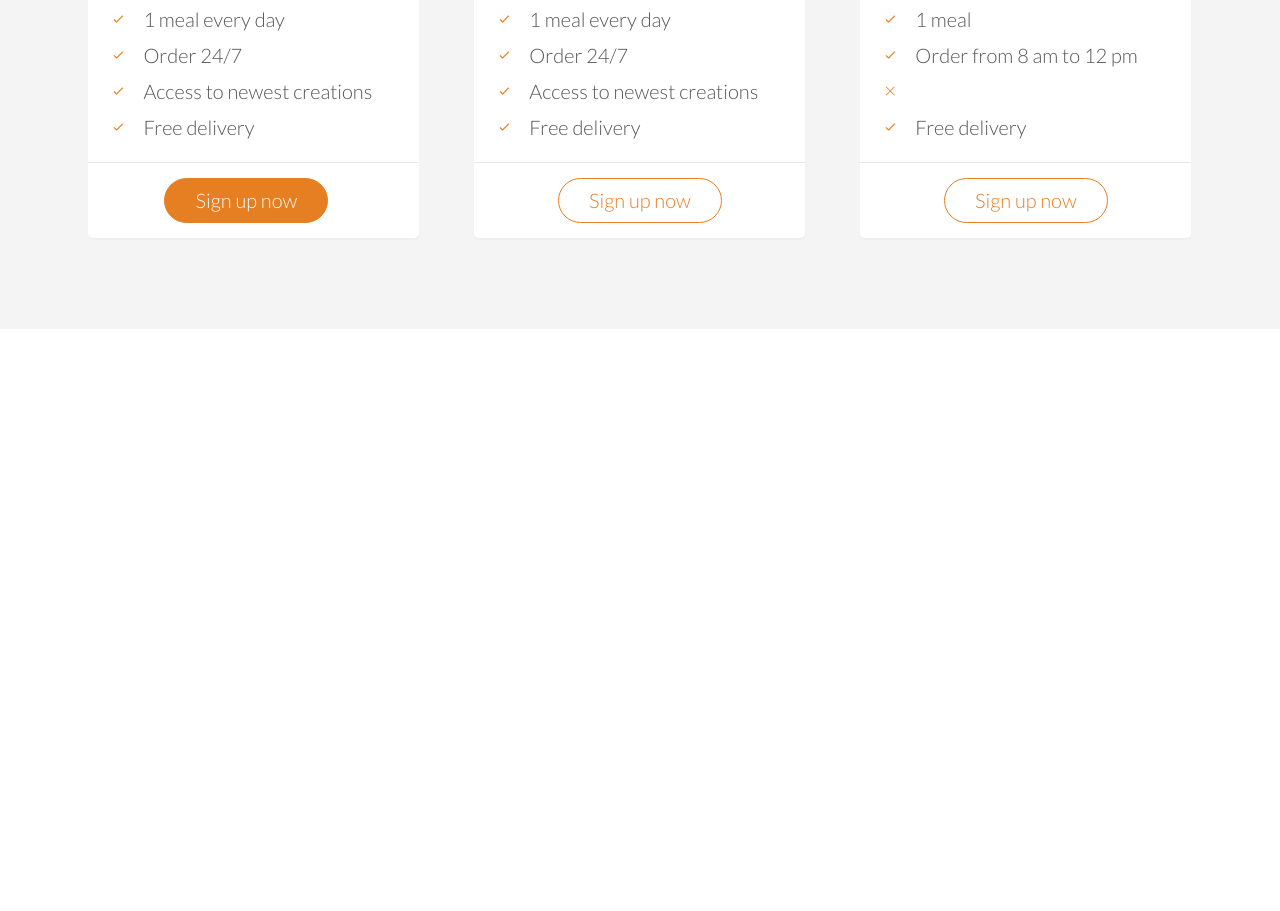
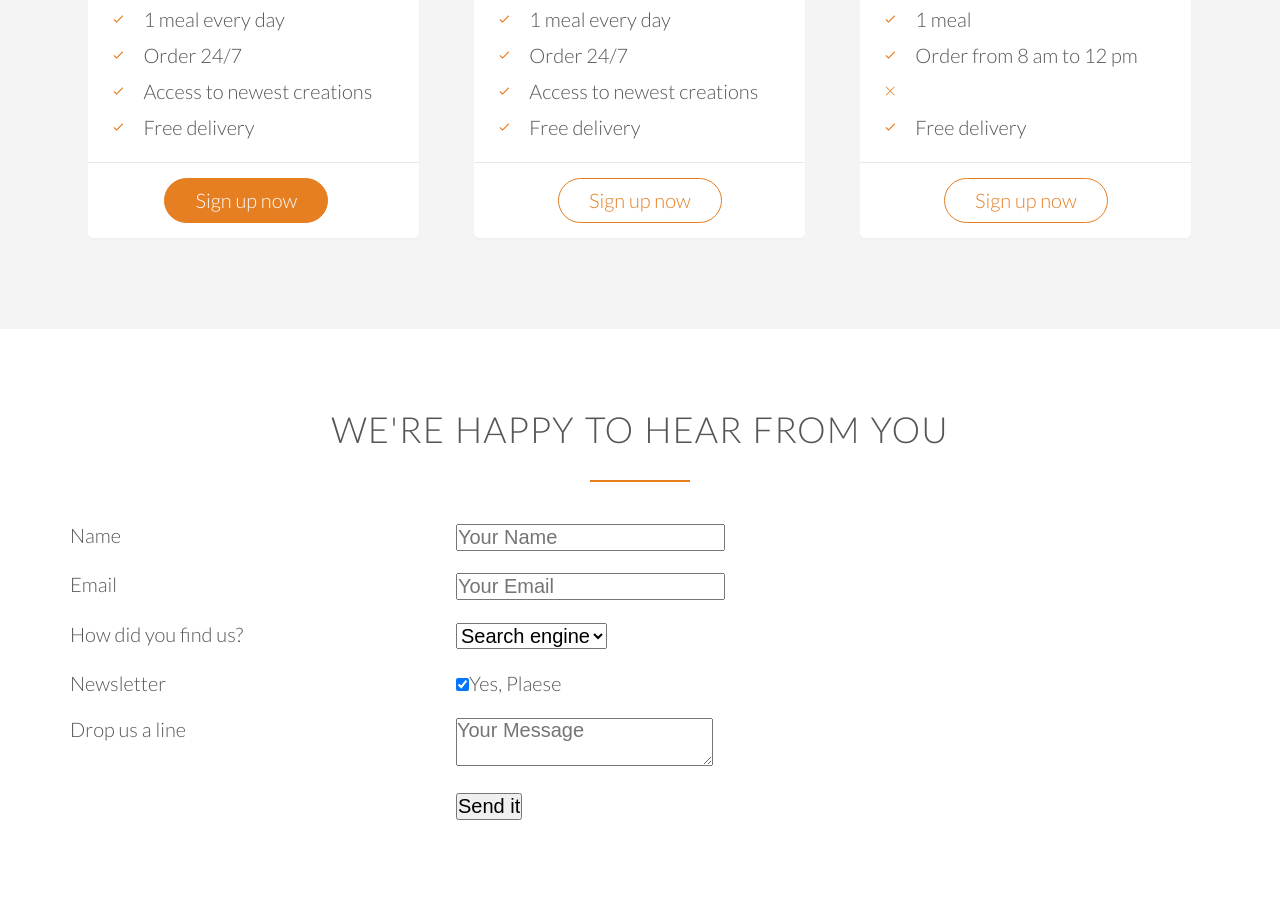
Before and after one commit to fredchen90/Modern-WebSample, a plain HTML site: page index.html in a window 1280 px wide. Shown: the part 4303-5214 px from the top of the page. Before the commit the page ends 4632 px from the top, so only its background shows below. Drawn offline with Linux system fonts and the light colour scheme; files whose address does not match are found by name.

Commit message:
Building the contact form section part1.

```diff
--- a/index.html
+++ b/index.html
@@ -314,5 +314,73 @@
                 </div>
             </div>
         </section>
+
+        <section class="section-form">
+            <div class="row">
+                <h2>We're happy to hear from you</h2>
+            </div>
+            <div class="row">
+                <form method="post" action="#" class="contact-form">
+                    <div class="row">
+                        <div class="col span-1-of-3">
+                            <label for="name">Name</label>
+                        </div>
+                        <div class="col span-2-of-3">
+                            <input type="text" name="name" id="name" placeholder="Your Name" required>
+                        </div>
+                    </div>
+                    <div class="row">
+                        <div class="col span-1-of-3">
+                            <label for="email">Email</label>
+                        </div>
+                        <div class="col span-2-of-3">
+                            <input type="text" name="email" id="email" placeholder="Your Email" required>
+                        </div>
+                    </div>
+                    <div class="row">
+                        <div class="col span-1-of-3">
+                            <label for="find-us">How did you find us?</label>
+                        </div>
+                        <div class="col span-2-of-3">
+                            <select name="find-us" id="find-us">
+                                <option value="friends">Friends</option>
+                                <option value="search" selected>Search engine</option>
+                                <option value="ad">Advertisement</option>
+                                <option value="other">Other</option>
+                            </select>
+                        </div>
+                    </div>
+                    <div class="row">
+                        <div class="col span-1-of-3">
+                            <label>Newsletter</label>
+                        </div>
+                        <div class="col span-2-of-3">
+                            <input type="checkbox" name="news" id="news" checked>Yes, Plaese
+                        </div>
+                    </div>
+                    <div class="row">
+                        <div class="col span-1-of-3">
+                            <label>Drop us a line</label>
+                        </div>
+                        <div class="col span-2-of-3">
+                            <textarea name="message" placeholder="Your Message"></textarea>
+                        </div>
+                    </div>
+                    <div class="row">
+                        <div class="col span-1-of-3">
+                            <label>&nbsp;</label>
+                        </div>
+                        <div class="col span-2-of-3">
+                            <input type="submit" value="Send it">
+                        </div>
+                    </div>
+                </form>
+            </div>
+        </section>
     </body>
 </html>
+<!--
+
+Newsletter
+Drop us a line
+-->
```
